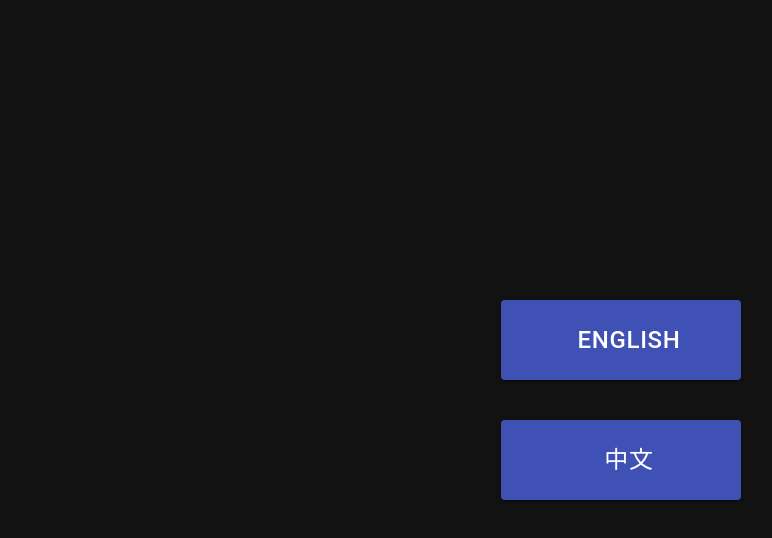
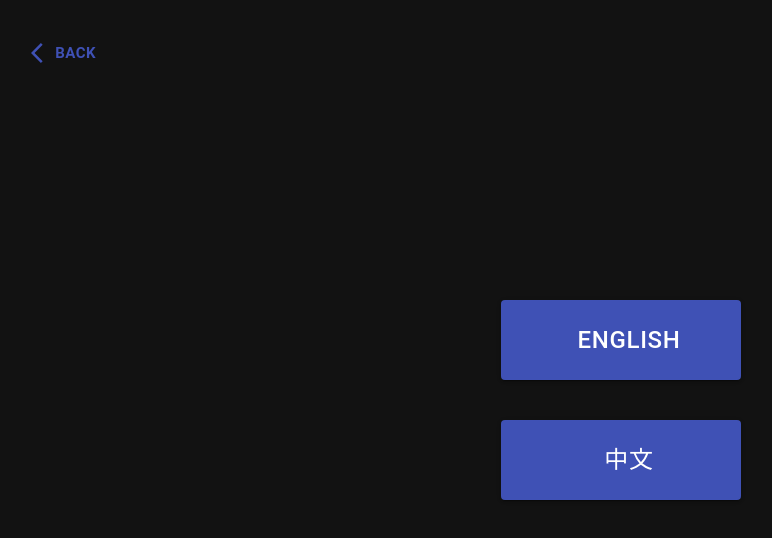
Before and after one commit to niuniuanran/WhoIsSpy, a React (Create React App) app: page / in a window 1280 px wide. Shown: the top 538 px of the page, without its empty margins (19-791 px from the left). Built offline with nearby package versions, Linux system fonts and the light colour scheme.

Commit message:
Add go-back button

```diff
--- a/src/Components/ContentContainer.tsx
+++ b/src/Components/ContentContainer.tsx
@@ -1,11 +1,13 @@
-import {Grid, Box} from "@material-ui/core"
+import {Grid, IconButton, Button} from "@material-ui/core"
 import { makeStyles } from '@material-ui/core/styles';
+import ArrowBackIosIcon from '@material-ui/icons/ArrowBackIos';
+
 const useStyles = makeStyles((theme) => ({
     root: {
       flexGrow: 1,
       textAlign: 'center',
       margin: 0,
-      padding: '3rem',
+      padding: '2rem',
       width: '100vw',
       height: '100vh',
       boxSizing: 'border-box',
@@ -23,17 +25,33 @@ const useStyles = makeStyles((theme) => ({
   }));
 
 interface MainLayoutProp {
+    allowBack?: boolean
     children:JSX.Element
 }
 
-export default function ContentContainer({children}:MainLayoutProp){
+export default function ContentContainer({children, allowBack}:MainLayoutProp){
     const classes = useStyles();
-
         return <div className={classes.root}>
+            {
+                allowBack?(
                     <Grid container >
                         <Grid item xs={9} md={6} className={classes.content}>
                             {children}
                         </Grid>
+                    </Grid>):(
+                    <Grid container spacing={0} direction="column">
+                        <Grid item xs={1}>
+                        <Button aria-label="back" color="primary" variant="text" size="large" style={{fontWeight: "bolder"}}>
+                            <ArrowBackIosIcon /> Back
+                        </Button>
                         </Grid>
+                        <Grid container item xs={9} md={6} className={classes.content}>
+                            {children}
+                        </Grid>
+                    </Grid>
+                )
+            }
         </div>
+
+
 }
```
Lines whose indentation alone changed are shown as unchanged.
